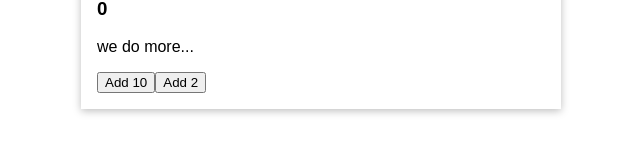
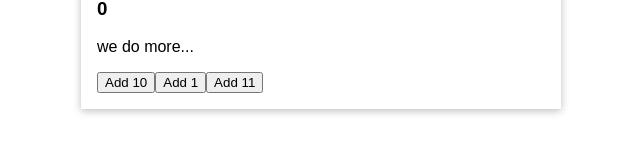
Before and after one commit to Davitpurceladze/VueJSVuex, a Vue app: page / in a window 1280 px wide. Shown: the part 159-312 px from the top of the page, without its empty margins (319-959 px from the left). Built offline with nearby package versions, Linux system fonts and the light colour scheme.

Commit message:
add ...mapActions({})

```diff
--- a/src/components/ChangeCounter.vue
+++ b/src/components/ChangeCounter.vue
@@ -1,15 +1,25 @@
 <template>
-  <button @click="addOne">Add 2</button>
+  <button @click="inc">Add 1</button>
+  <button @click="increase({ value: 11 })">Add 11</button>
 </template>
 
 <script>
+//we are importing mapActions from 'vuex'
+//it will dig in state instead of us
+import { mapActions } from 'vuex';
 export default {
   methods: {
-    addOne() {
-      //commit is build in method wich store gives us and
-      //'increment is name of the method in mutations(state)'
-      this.$store.dispatch('increment');
-    },
+    // addOne() {
+    //   //commit is build in method wich store gives us and
+    //   //'increment is name of the method in mutations(state)'
+    //   this.$store.dispatch('increment');
+    // },
+    // ...mapActions(['increment', 'increase']), // use mapActions in methods:{}
+    ...mapActions({
+      // we can descripe our custom names for actions in state
+      inc: 'increment',
+      increase: 'increase',
+    }),
   },
 };
 </script>
```
